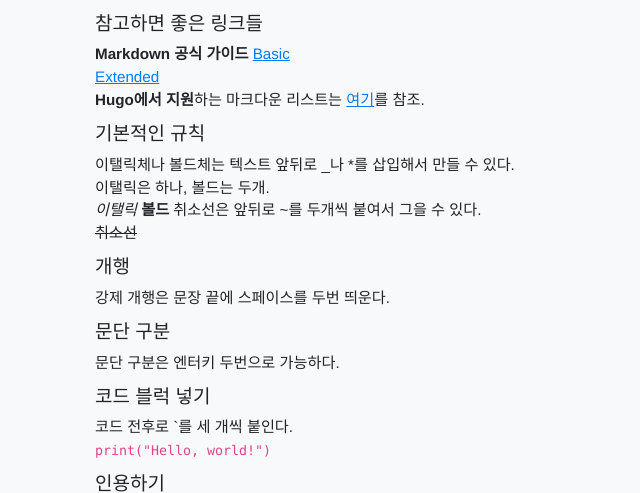
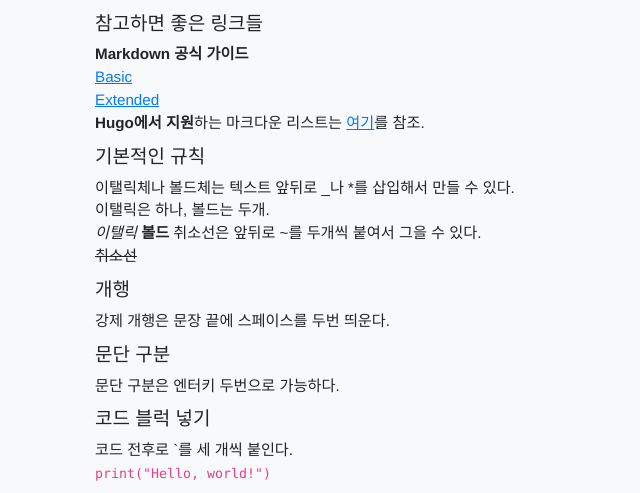
Before and after one commit to rvngithub/rvngithub.github.io, a plain HTML site: page post/markdown_guide/index.html in a window 1280 px wide. Shown: the part 312-805 px from the top of the page, without its empty margins (243-883 px from the left). Drawn offline with Linux system fonts and the light colour scheme.

Commit message:
edit markdown guide2

```diff
--- a/categories/guide/index.xml
+++ b/categories/guide/index.xml
@@ -26,7 +26,8 @@ hugo new site [폴더 이름(혹은 블로그 이름 등)=blog] cd blog 원하
       <pubDate>Sun, 21 Mar 2021 00:00:00 +0000</pubDate>
 
       <guid>https://rvngithub.github.io/post/markdown_guide/</guid>
-      <description>참고하면 좋은 링크들 Markdown 공식 가이드 Basic
+      <description>참고하면 좋은 링크들 Markdown 공식 가이드
+Basic
 Extended
 Hugo에서 지원하는 마크다운 리스트는 여기를 참조.
 기본적인 규칙 이탤릭체나 볼드체는 텍스트 앞뒤로 _나 *를 삽입해서 만들 수 있다.
--- a/index.xml
+++ b/index.xml
@@ -35,7 +35,8 @@ hugo new site [폴더 이름(혹은 블로그 이름 등)=blog] cd blog 원하
       <pubDate>Sun, 21 Mar 2021 00:00:00 +0000</pubDate>
 
       <guid>https://rvngithub.github.io/post/markdown_guide/</guid>
-      <description>참고하면 좋은 링크들 Markdown 공식 가이드 Basic
+      <description>참고하면 좋은 링크들 Markdown 공식 가이드
+Basic
 Extended
 Hugo에서 지원하는 마크다운 리스트는 여기를 참조.
 기본적인 규칙 이탤릭체나 볼드체는 텍스트 앞뒤로 _나 *를 삽입해서 만들 수 있다.
--- a/post/index.xml
+++ b/post/index.xml
@@ -26,7 +26,8 @@ hugo new site [폴더 이름(혹은 블로그 이름 등)=blog] cd blog 원하
       <pubDate>Sun, 21 Mar 2021 00:00:00 +0000</pubDate>
 
       <guid>https://rvngithub.github.io/post/markdown_guide/</guid>
-      <description>참고하면 좋은 링크들 Markdown 공식 가이드 Basic
+      <description>참고하면 좋은 링크들 Markdown 공식 가이드
+Basic
 Extended
 Hugo에서 지원하는 마크다운 리스트는 여기를 참조.
 기본적인 규칙 이탤릭체나 볼드체는 텍스트 앞뒤로 _나 *를 삽입해서 만들 수 있다.
--- a/post/markdown_guide/index.html
+++ b/post/markdown_guide/index.html
@@ -88,7 +88,7 @@
 
         <article>
             <h5 id="참고하면-좋은-링크들">참고하면 좋은 링크들</h5>
-<p><strong>Markdown 공식 가이드</strong>
+<p><strong>Markdown 공식 가이드</strong><br>
 <a href="https://www.markdownguide.org/basic-syntax/">Basic</a><br>
 <a href="https://www.markdownguide.org/extended-syntax/">Extended</a><br>
 <strong>Hugo에서 지원</strong>하는 마크다운 리스트는 <a href="https://www.markdownguide.org/tools/hugo/">여기</a>를 참조.</p>
```
